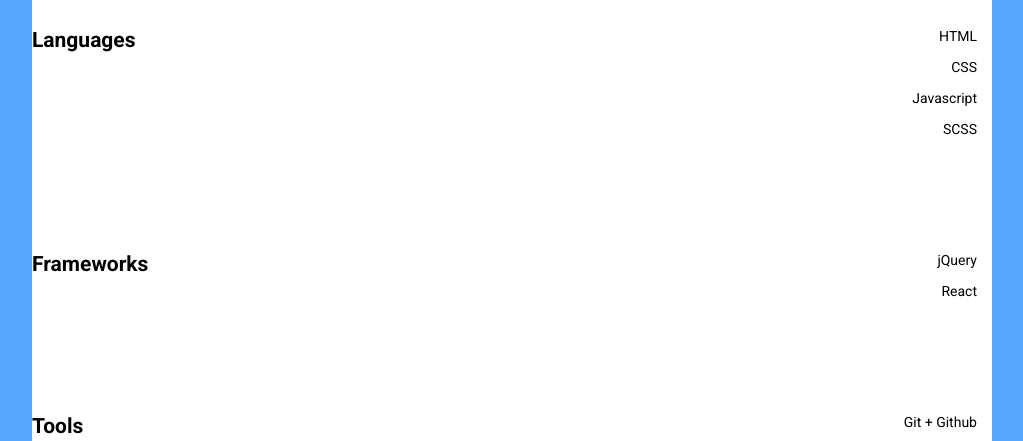
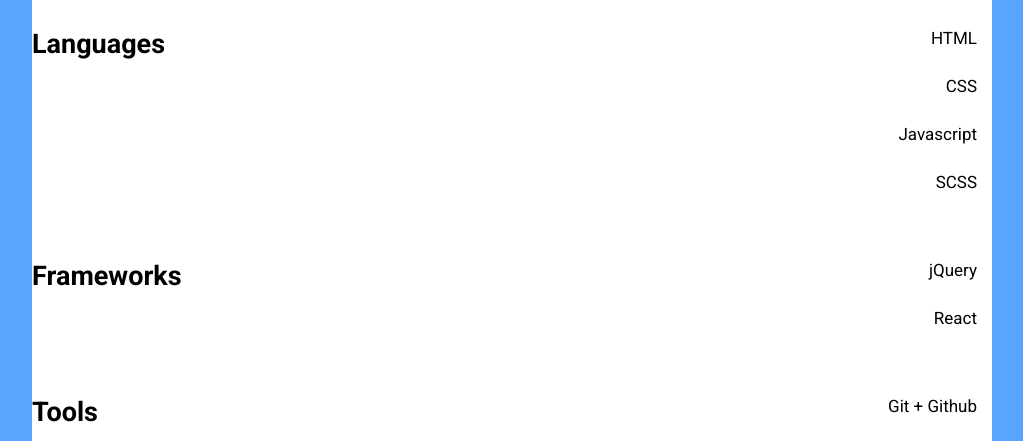
Before and after one commit to Peeters-Jef/jefpeeters.github.io, a website: page public/aboutme.html in a window 1280 px wide. Shown: the part 306-747 px from the top of the page, without its empty margins (128-1151 px from the left). Drawn offline with Linux system fonts and the light colour scheme.

Commit message:
styling of skills section

```diff
--- a/src/styles/2-layout/aboutme.css
+++ b/src/styles/2-layout/aboutme.css
@@ -15,3 +15,19 @@
 .skills__item {
     padding-bottom: 1.5rem;
 }
+
+@media (min-width: 28em) {
+
+    .skills__section {
+        padding-bottom: 4rem;
+    }
+
+    .skills__subtitle {
+        font-size: 2.7rem;
+    }
+
+    .skills__item {
+        font-size: 1.7rem;
+        margin-bottom: 1.3rem;
+    }
+}
```
